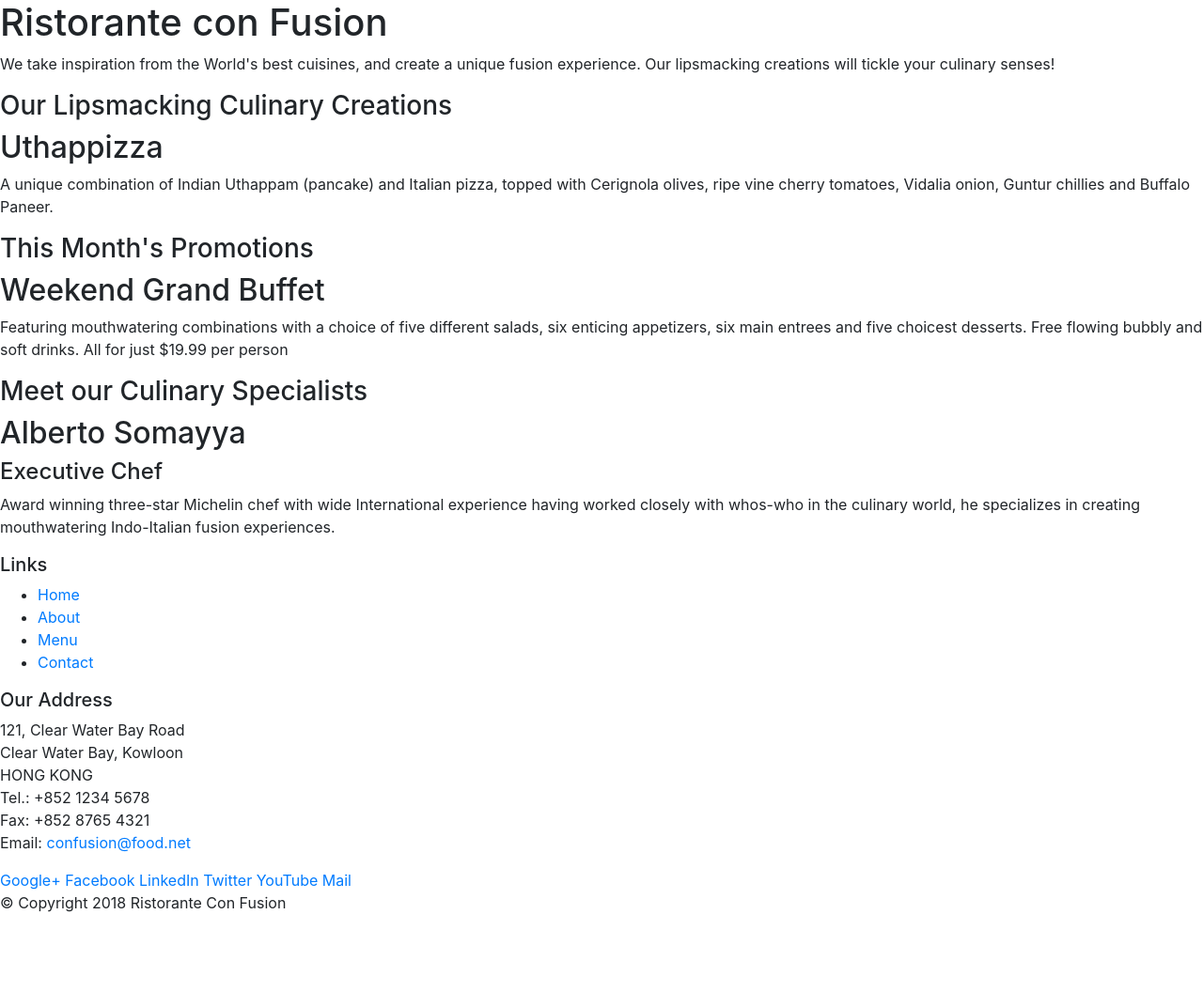
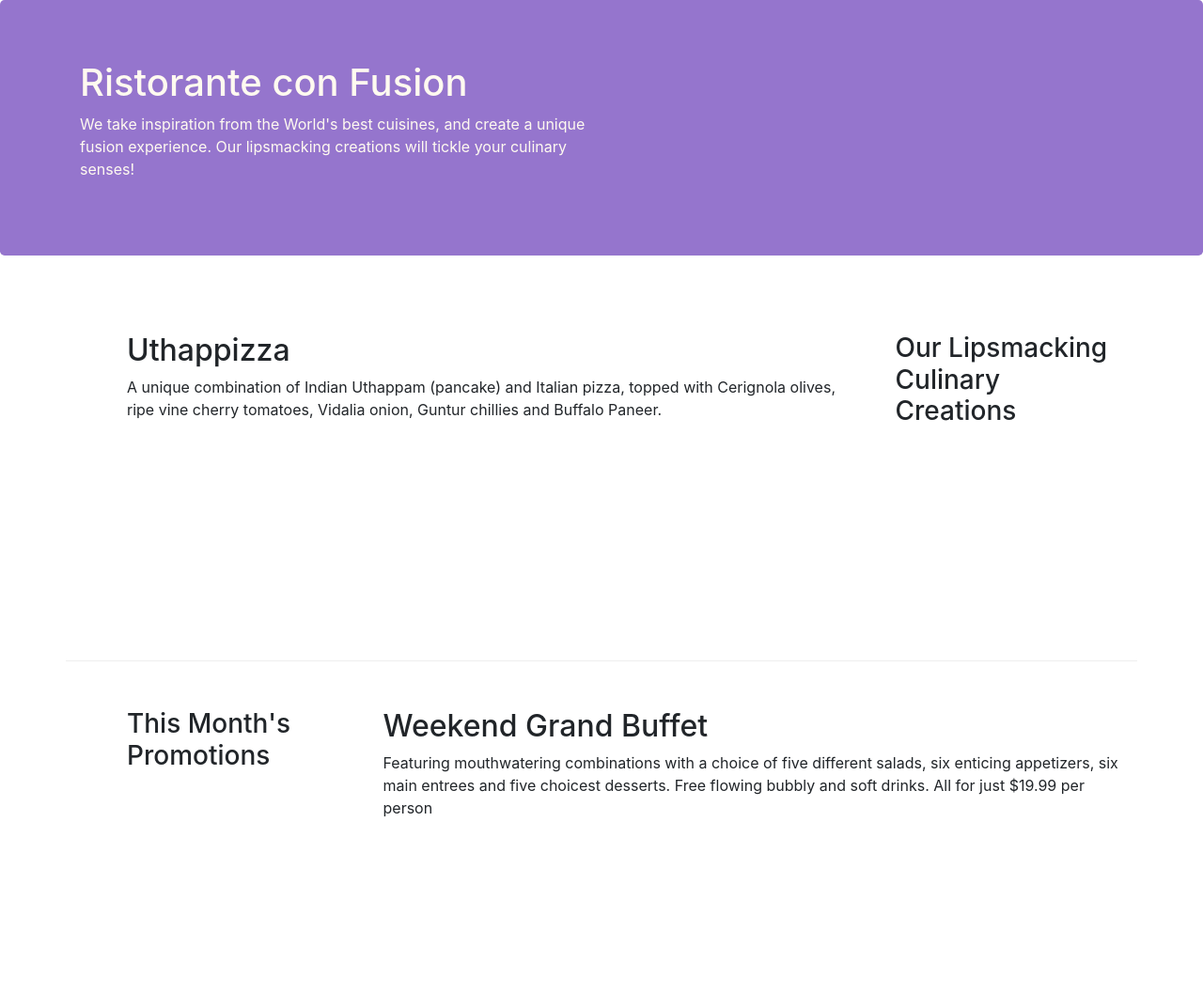
Before and after one commit to p50048382/coursera-full-stack, a website: page index.html in a window 1280 px wide. Shown: the top 1056 px of the page at 94% size. Before the commit the page ends 989 px from the top, so only its background shows below. Drawn offline with nearby package versions, Linux system fonts and the light colour scheme.

Commit message:
week1 completed

```diff
--- /dev/null
+++ b/css/styles.css
@@ -0,0 +1,30 @@
+.row-header{
+    margin: 0px auto;
+    padding: 0px auto;
+}
+
+.row-content{
+    margin: 0px auto;
+    padding : 50px 0px 50px 50px;
+    border-bottom: 1px ridge;
+    min-height: 400px;
+}
+
+.footer{
+    background-color: #d1c4e9;
+    margin: 0px auto;
+    padding : 20px 0px 20px 0px;
+}
+
+.jumbotron{
+    padding: 70px 30px 70px 30px;
+    margin: 0px auto;
+    background: #9575CD !important;
+    color: floralwhite;
+}
+
+.address{
+    font-size: 80%;
+    margin:0px;
+    color: #0f0f0f;
+}
--- a/index.html
+++ b/index.html
@@ -6,51 +6,52 @@
     <meta name="viewport" content="width=device-width, initial-scale=1.0, shrink-to-fit=no">
     <meta http-equiv="X-UA-Compatible" content="ie=edge">
     <title>Ristorante Con Fusion</title>
+    <link rel="stylesheet" href="css/styles.css">
     <link rel="stylesheet" href="node_modules/bootstrap/dist/css/bootstrap.min.css">
 </head>
 
 <body>
 
-    <header>
-        <div>
-            <div>
-                <div>
+    <header class="jumbotron">
+        <div class="container">
+            <div class="row row-header">
+                <div class="col-12 col-sm-6">
                     <h1>Ristorante con Fusion</h1>
                     <p>We take inspiration from the World's best cuisines, and create a unique fusion experience. Our lipsmacking creations will tickle your culinary senses!</p>
                 </div>
-                <div>
+                <div class="col-12 col-sm">
                 </div>
             </div>
         </div>
     </header>
 
-    <div>
-        <div>
-            <div>
+    <div class="container">
+        <div class="row row-content">
+            <div class="col-12 col-sm-4 order-sm-last col-md-3 align-items-center">
                 <h3>Our Lipsmacking Culinary Creations</h3>
             </div>
-            <div>
+            <div class="col col-sm order-sm-first col-md">
                 <h2>Uthappizza</h2>
                 <p>A unique combination of Indian Uthappam (pancake) and Italian pizza, topped with Cerignola olives, ripe vine cherry tomatoes, Vidalia onion, Guntur chillies and Buffalo Paneer.</p>
             </div>
         </div>
 
 
-        <div>
-            <div>
-                <h3>This Month's Promotions</h3>
+        <div class="row row-content">
+            <div class="col-12 col-sm-4 col-md-3 align-items-center">
+              <h3>This Month's Promotions</h3>
             </div>
-            <div>
+            <div class="col col-sm col-md">
                 <h2>Weekend Grand Buffet</h2>
                 <p>Featuring mouthwatering combinations with a choice of five different salads, six enticing appetizers, six main entrees and five choicest desserts. Free flowing bubbly and soft drinks. All for just $19.99 per person </p>
             </div>
         </div>
 
-        <div>
-            <div>
+        <div class="row row-content">
+            <div class="col-12 col-sm-4 order-sm-last col-md-3 align-items-center">
                 <h3>Meet our Culinary Specialists</h3>
             </div>
-            <div>
+            <div class="col col-sm order-sm-first col-md">
                 <h2>Alberto Somayya</h2>
                 <h4>Executive Chef</h4>
                 <p>Award winning three-star Michelin chef with wide International experience having worked closely with whos-who in the culinary world, he specializes in creating mouthwatering Indo-Italian fusion experiences. </p>
@@ -58,19 +59,19 @@
         </div>
     </div>
 
-    <footer>
-        <div>
-            <div>
-                <div>
+    <footer class="footer">
+        <div class="container ">
+            <div class="row">
+                <div class="col-4 offset-1 col-sm-2">
                     <h5>Links</h5>
-                    <ul>
+                    <ul class="list-unstyled">
                         <li><a href="#">Home</a></li>
                         <li><a href="#">About</a></li>
                         <li><a href="#">Menu</a></li>
                         <li><a href="#">Contact</a></li>
                     </ul>
                 </div>
-                <div>
+                <div class="col-7 col-sm-5">
                     <h5>Our Address</h5>
                     <address>
 		              121, Clear Water Bay Road<br>
@@ -81,8 +82,8 @@
 		              Email: <a href="mailto:confusion@food.net">confusion@food.net</a>
 		           </address>
                 </div>
-                <div>
-                    <div>
+                <div class="col-12 col-sm-4 align-self-center">
+                    <div class="text-center">
                         <a href="http://google.com/+">Google+</a>
                         <a href="http://www.facebook.com/profile.php?id=">Facebook</a>
                         <a href="http://www.linkedin.com/in/">LinkedIn</a>
@@ -92,8 +93,8 @@
                     </div>
                 </div>
            </div>
-           <div>
-                <div>
+           <div class="row  justify-content-center">
+                <div class="col-auto ">
                     <p>© Copyright 2018 Ristorante Con Fusion</p>
                 </div>
            </div>
```
Also changed, not shown: week1.png (added).
